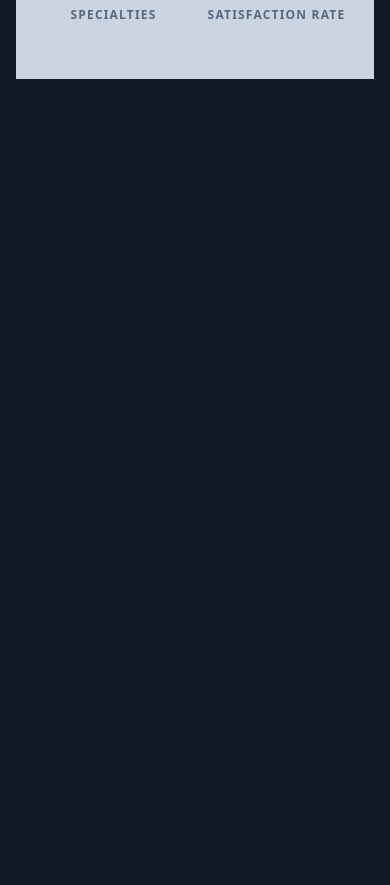
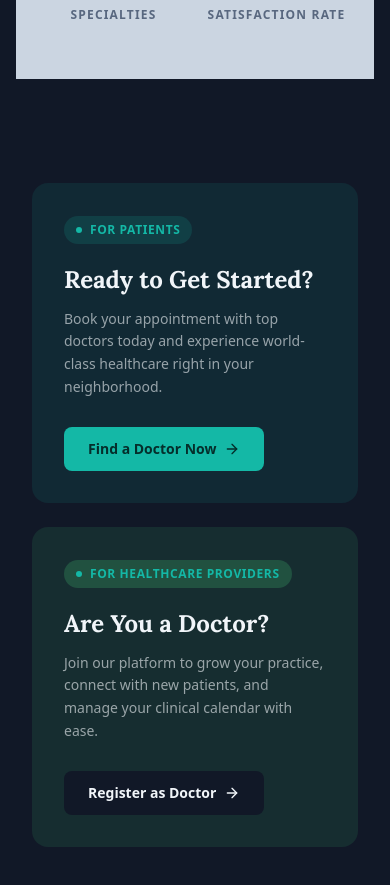
Before and after one commit to Sultanmia22/MedPoint-Client, a Next.js app: page / in a window 390 px wide. Shown: the part 9740-10625 px from the top of the page. Before the commit the page ends 9819 px from the top, so only its background shows below. Built offline with nearby package versions, Linux system fonts and the light colour scheme; no server answers.

Commit message:
feat: added call to action in home page

```diff
--- /dev/null
+++ b/src/Components/home/CalltoAction/CalltoAction.tsx
@@ -0,0 +1,105 @@
+import React from "react";
+import Link from "next/link";
+import { ArrowRight } from "lucide-react";
+
+type CtaVariant = "primary" | "accent";
+
+interface CtaItem {
+  id: number;
+  variant: CtaVariant;
+  badge: string;
+  title: string;
+  description: string;
+  buttonLabel: string;
+  href: string;
+}
+
+const ctaData: CtaItem[] = [
+  {
+    id: 1,
+    variant: "primary",
+    badge: "For Patients",
+    title: "Ready to Get Started?",
+    description:
+      "Book your appointment with top doctors today and experience world-class healthcare right in your neighborhood.",
+    buttonLabel: "Find a Doctor Now",
+    href: "/doctors",
+  },
+  {
+    id: 2,
+    variant: "accent",
+    badge: "For Healthcare Providers",
+    title: "Are You a Doctor?",
+    description:
+      "Join our platform to grow your practice, connect with new patients, and manage your clinical calendar with ease.",
+    buttonLabel: "Register as Doctor",
+    href: "sign-up",
+  },
+];
+
+const variantStyles: Record<
+  CtaVariant,
+  { card: string; badge: string; button: string }
+> = {
+  primary: {
+    card: "bg-primary/10",
+    badge: "bg-primary/15",
+    button: "bg-primary text-primary-content hover:bg-primary/90",
+  },
+  accent: {
+    card: "bg-accent/10",
+    badge: "bg-accent/20",
+    button: "bg-base-100 text-base-content hover:shadow-md",
+  },
+};
+
+const CallToAction = () => {
+  return (
+    <section className="max-w-7xl mx-auto px-4 py-14 md:py-20">
+      <div className="grid grid-cols-1 lg:grid-cols-2 gap-6">
+        {ctaData.map((item) => {
+          const styles = variantStyles[item.variant];
+
+          return (
+            <div
+              key={item.id}
+              className={`${styles.card} rounded-2xl p-8 md:p-10`}
+            >
+              {/* Badge */}
+              <span
+                className={`inline-flex items-center gap-2 ${styles.badge} text-primary text-xs font-bold uppercase tracking-wider px-3 py-1.5 rounded-full`}
+              >
+                <span className="size-1.5 rounded-full bg-current" />
+                {item.badge}
+              </span>
+
+              {/* Title */}
+              <h2 className="mt-5 text-2xl md:text-3xl text-base-content">
+                {item.title}
+              </h2>
+
+              {/* Description */}
+              <p className="mt-3 text-sm md:text-base leading-relaxed text-base-content/60">
+                {item.description}
+              </p>
+
+              {/* CTA Button */}
+              <Link
+                href={item.href}
+                className={`group inline-flex items-center gap-2 mt-7 px-6 py-3 rounded-lg text-sm font-semibold transition-all duration-150 ${styles.button}`}
+              >
+                {item.buttonLabel}
+                <ArrowRight
+                  size={16}
+                  className="transition-transform duration-200 group-hover:translate-x-1"
+                />
+              </Link>
+            </div>
+          );
+        })}
+      </div>
+    </section>
+  );
+};
+
+export default CallToAction;
--- a/src/app/(mainLayout)/page.tsx
+++ b/src/app/(mainLayout)/page.tsx
@@ -1,3 +1,4 @@
+import CallToAction from '@/Components/home/CalltoAction/CalltoAction'
 import FeatureDcotor from '@/Components/home/FeatureDoctor/FeatureDcotor'
 import FeaturesSection from '@/Components/home/FeaturesSection/FeaturesSection'
 import Hero from '@/Components/home/Hero/Hero'
@@ -45,6 +46,11 @@ const page = () => {
       <section>
         <StatisticsSection />
       </section>
+
+      {/* Call to Action Section */}
+      <section>
+        <CallToAction />
+      </section>
     </div>
   )
 }
```
